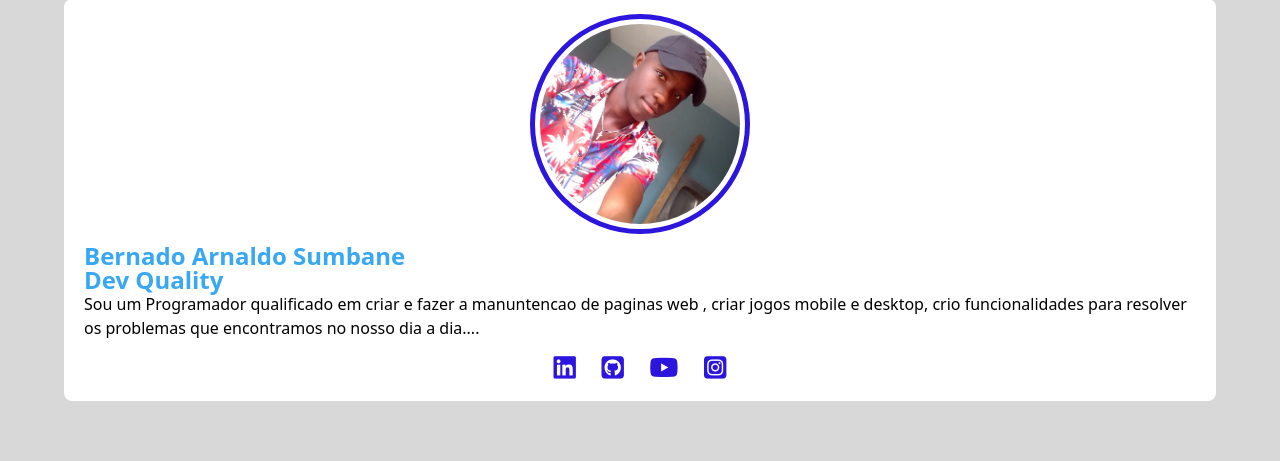
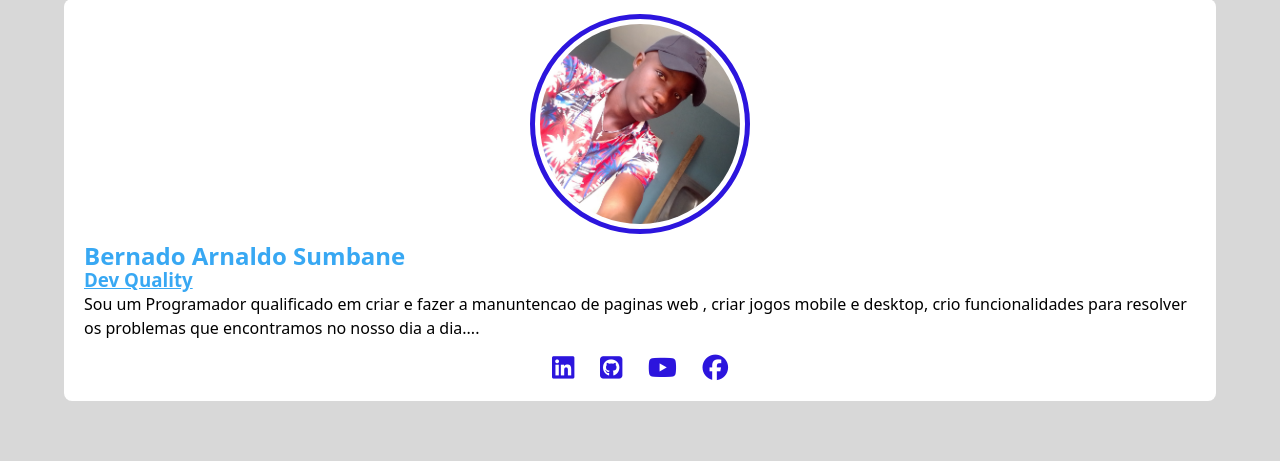
Before and after one commit to DeveQuality/projecto-portifolio, a PHP site: page / in a window 1280 px wide. Shown: the part 65-526 px from the top of the page. Run offline with PHP 8.4, Linux system fonts and the light colour scheme; some libraries are stand-ins or nearby versions.

Commit message:
actualizei

```diff
--- a/estilos/style.css
+++ b/estilos/style.css
@@ -72,10 +72,14 @@ section#ficha img.foto{
   margin: auto;
   margin-bottom: 15px;
 }
-main>section>h1,h3{
+main>section>h1{
     color: var(--texto);
     font-size: 1.5em;
     text-align: left;
+}
+main>section>h3{
+  color: var(--texto);
+  text-decoration: underline;
 }
 div#social{
   display: flex;
--- a/index.html
+++ b/index.html
@@ -28,10 +28,10 @@
             <h3>Dev Quality</h3>
             <p>Sou um Programador qualificado em criar  e fazer a manuntencao de paginas web , criar jogos mobile e desktop, crio funcionalidades para resolver os problemas que encontramos no nosso dia a dia....</p>
             <div id="social">
-                <a href="" target="_blank" rel="nofollow"><i class="fa-brands fa-linkedin"></i></a>
-                <a href="" target="_blank" rel="nofollow"><i class="fa-brands fa-square-github"></i></a>
-                <a href="" target="_blank" rel="nofollow"><i class="fa-brands fa-youtube"></i></a>
-                <a href="" target="_blank" rel="nofollow"><i class="fa-brands fa-square-instagram"></i></a>
+                <a href="https://www.linkedin.com/in/bernado-sumbane-190733326" target="_blank" rel="nofollow"><i class="fa-brands fa-linkedin"></i></a>
+                <a href="https://github.com/DeveQuality" target="_blank" rel="nofollow"><i class="fa-brands fa-square-github"></i></a>
+                <a href="http://www.youtube.com/@BernardoSumbane" target="_blank" rel="nofollow"><i class="fa-brands fa-youtube"></i></a>
+                <a href="http://www.facebook.com/profile.php?id=61555760728084" target="_blank" rel="nofollow"><i class="fa-brands fa-facebook"></i></a>
             </div>
         </section>
 
```
